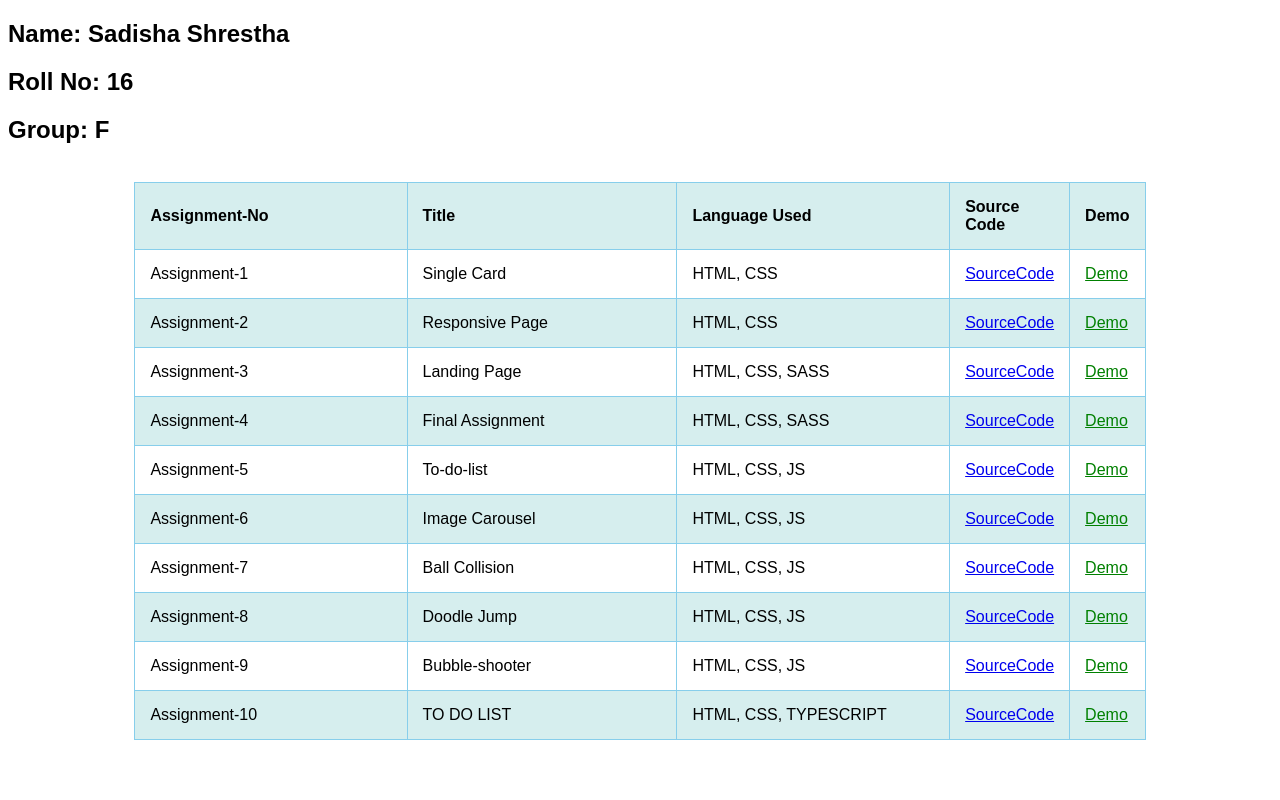
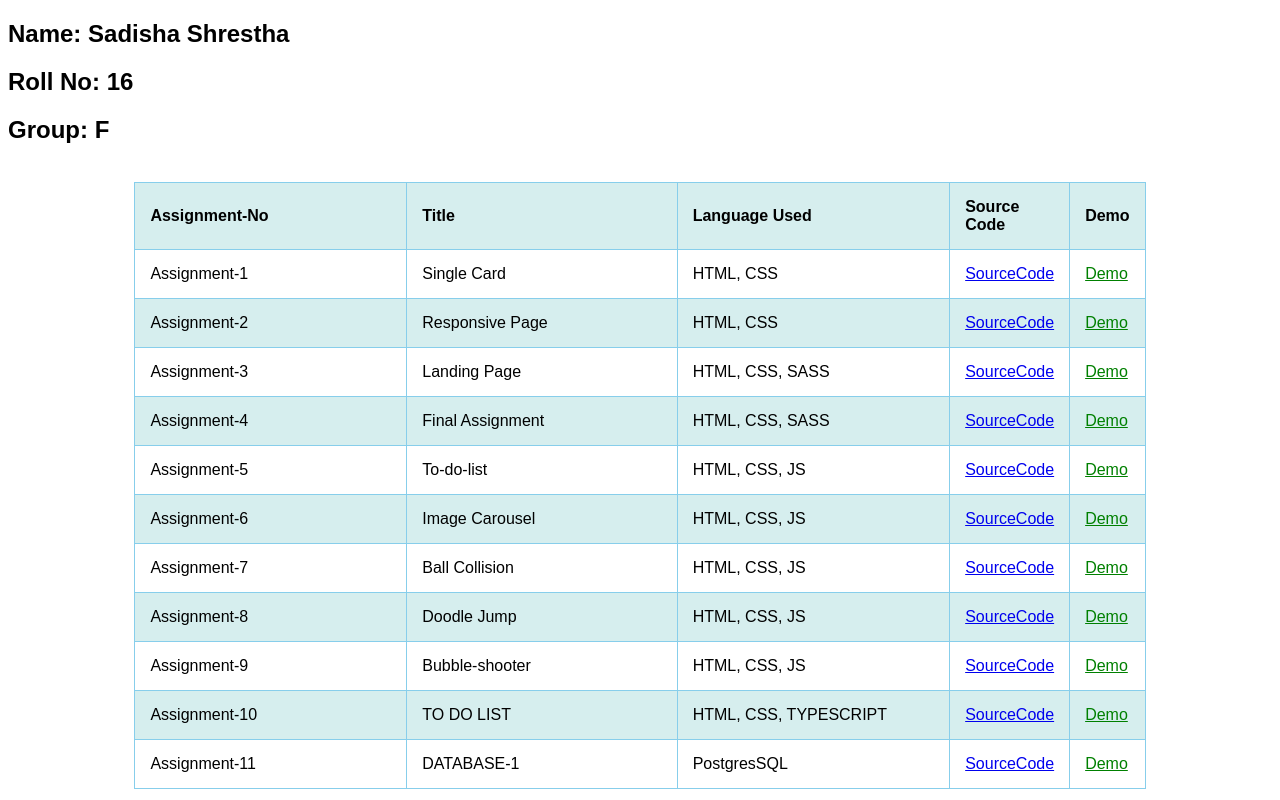
Before and after one commit to sadishaaaa/LeapFrogAssignment, a plain HTML site: page index.html in a window 1280 px wide. Drawn offline with Linux system fonts and the light colour scheme.

Commit message:
changes in main index.html

```diff
--- a/index.html
+++ b/index.html
@@ -197,6 +197,21 @@
             <a href="./TYPESCRIPT/to-do-list/dist/index.html">Demo</a>
           </td>
         </tr>
+        <!-- Assignment-11 -->
+        <tr>
+          <td>Assignment-11</td>
+          <td>DATABASE-1</td>
+          <td>PostgresSQL</td>
+          <td>
+            <a
+              href="https://github.com/sadishaaaa/LeapFrogAssignment/tree/master/SQL"
+              >SourceCode</a
+            >
+          </td>
+          <td class="demo">
+            <a href="./SQL">Demo</a>
+          </td>
+        </tr>
       </table>
     </div>
   </body>
```
